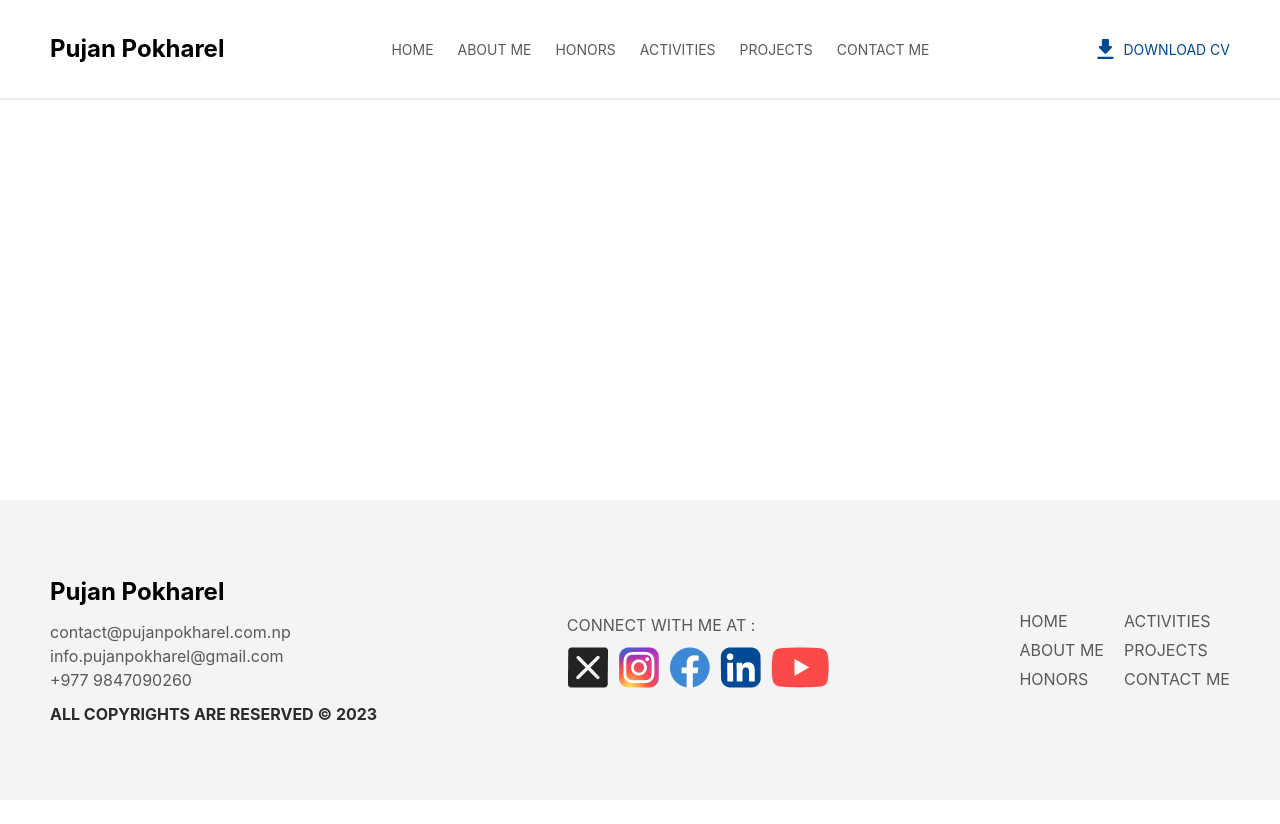
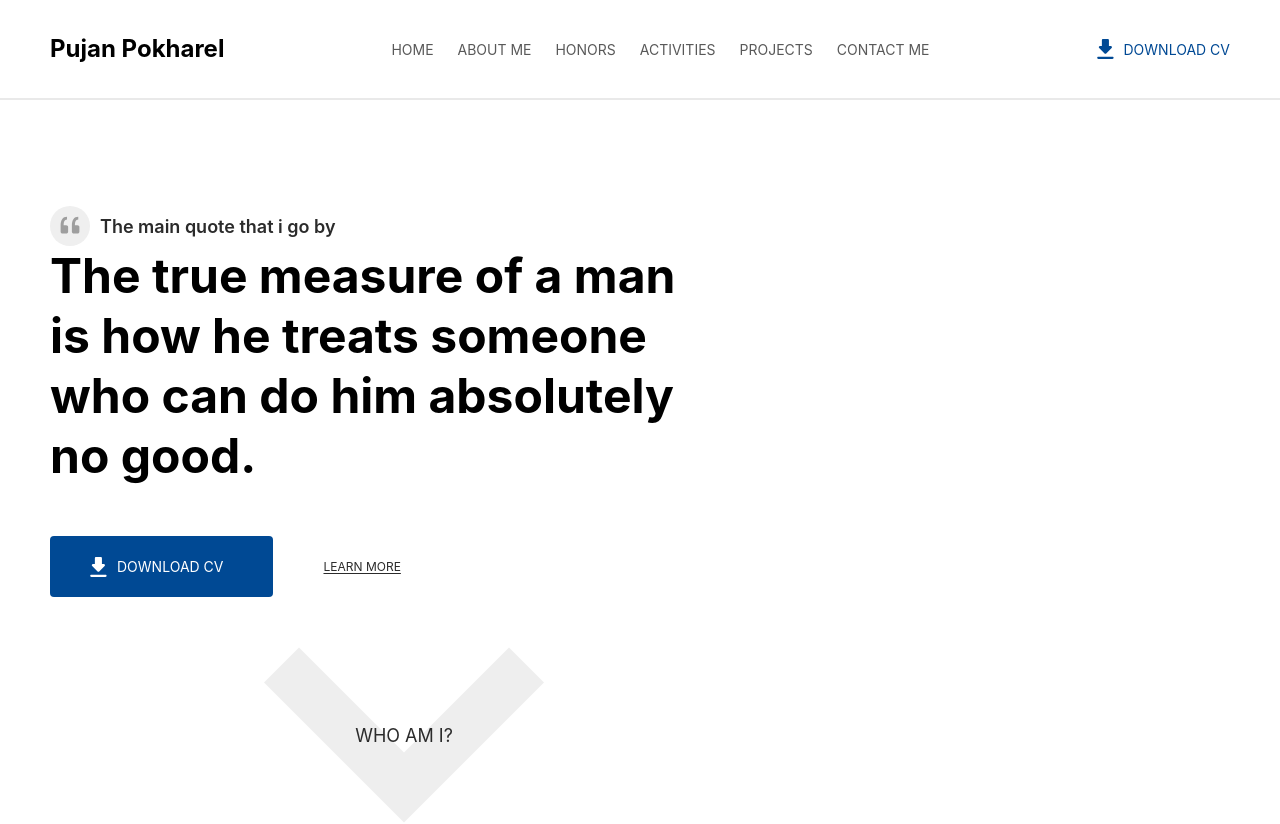
Before and after one commit to pujanpokharelofficial/Portfolio, a SvelteKit app: page / in a window 1280 px wide. Shown: the top 824 px of the page. Before the commit the page ends 800 px from the top, so only its background shows below. Built offline with nearby package versions, Linux system fonts and the light colour scheme.

Commit message:
COmpleted the left section.

```diff
--- a/src/routes/+page.svelte
+++ b/src/routes/+page.svelte
@@ -1 +1,7 @@
-<!-- main index page -->
+<script>
+	import Hero from './hero.svelte';
+</script>
+
+<div class="mt-section flex space-x-section">
+	<Hero />
+</div>
--- a/src/routes/global/footer.svelte
+++ b/src/routes/global/footer.svelte
@@ -12,7 +12,7 @@
 </script>
 
 <footer
-	class="fixed bottom-0 left-0 min-h-[300px] justify-between items-center p-block bg-gray-extra-light w-full flex"
+	class="mt-auto min-h-[300px] justify-between items-center p-block bg-gray-extra-light w-full flex"
 >
 	<div class="space-y-small">
 		<h1 class="logo text-title font-bold">Pujan Pokharel</h1>
--- /dev/null
+++ b/src/routes/hero.svelte
@@ -0,0 +1,42 @@
+<script>
+</script>
+
+<div class="main_container min-h-screen w-screen px-block">
+	<div class="left_section w-[60%] h-full">
+		<div class="h-max w-full mt-[15%]">
+			<div class="flex items-center space-x-small">
+				<img src="/svg/quote.svg" alt="quote-icon" />
+				<span class="font-semibold text-sub-title text-black-medium">
+					The main quote that i go by
+				</span>
+			</div>
+			<div class="quote text-heading font-bold text-black leading-tight w-[90%]">
+				The true measure of a man is how he treats someone who can do him absolutely no good.
+			</div>
+			<div class="buttons uppercase flex space-x-block items-center mt-block text-sub-info">
+				<a
+					href="/pdf/portfolio.pdf"
+					download="Pujan Pokharel CV.pdf"
+					class="downloadCV flex w-max justify-center items-center cursor-pointer bg-blue-dark rounded-[4px] h-max px-[40px] py-standard"
+				>
+					<img src="/svg/download-white.svg" alt="download icon" />
+					<span class="text-white text-[14px] mx-[10px]"> download cv </span>
+				</a>
+
+				<a class="learn_more underline underline-offset-2 text-black-medium" href="#about"
+					>Learn More</a
+				>
+			</div>
+
+			<div class="who_am_i relative h-max mx-auto mt-block flex justify-center items-center">
+				<a
+					href="#about"
+					class="txt absolute top-[50%] left-[50%] translate-x-[-50%] translate-y-[-50%] text-sub-title uppercase text-black-medium"
+				>
+					who am i?
+				</a>
+				<img src="/svg/big-arrow-bottom.svg" alt="" class="" />
+			</div>
+		</div>
+	</div>
+</div>
```
Also changed, not shown: static/svg/download-white.svg (added), static/svg/quote.svg (added).
